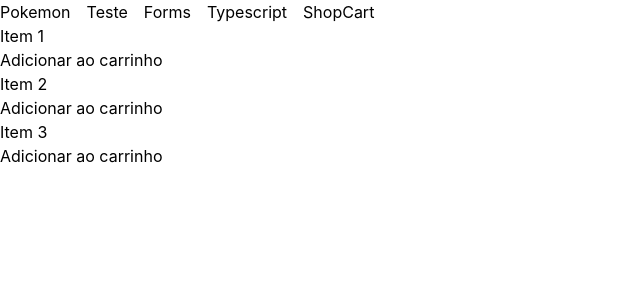
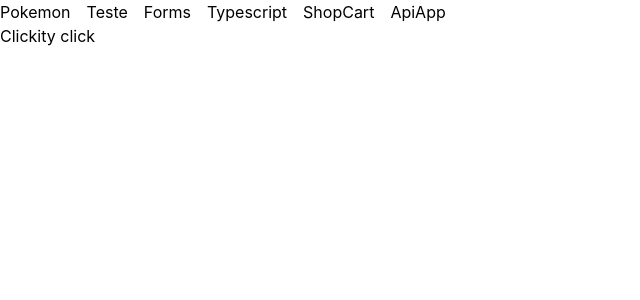
Before and after one commit to SamuelCB92/reusable-learning-project, a React (Create React App) app: page / in a window 1280 px wide. Shown: the top 300 px of the page, without its empty margins (0-640 px from the left). Built offline with nearby package versions, Linux system fonts and the light colour scheme.

Commit message:
new tab for main app

```diff
--- a/src/App.js
+++ b/src/App.js
@@ -5,9 +5,10 @@ import TestApp from "./components/apps/TestApp/TestApp";
 import FormsApp from "./components/apps/FormsApp/FormsApp";
 import TypeScriptApp from "./components/typescriptapps/TypeScriptApp.tsx";
 import CartApp from "./components/typescriptapps/ShoppingCartApp/CartApp";
+import ApiApp from "./components/apps/ApiApp/ApiApp";
 
 function App() {
-  const [currentApp, setCurrentApp] = useState("shopcart");
+  const [currentApp, setCurrentApp] = useState("apiapp");
 
   const renderApp = () => {
     switch (currentApp) {
@@ -21,8 +22,10 @@ function App() {
         return <TypeScriptApp />;
       case "shopcart":
         return <CartApp />;
+      case "apiapp":
+        return <ApiApp />;
       default:
-        return <CartApp />;
+        return <ApiApp />;
     }
   };
 
@@ -43,6 +46,9 @@ function App() {
         </button>
         <button className="mr-4" onClick={() => setCurrentApp("shopcart")}>
           ShopCart
+        </button>
+        <button className="mr-4" onClick={() => setCurrentApp("apiapp")}>
+          ApiApp
         </button>
       </nav>
       {renderApp()}
--- a/src/components/apps/ApiApp/ApiApp.js
+++ b/src/components/apps/ApiApp/ApiApp.js
@@ -1,8 +1,27 @@
 import { useState } from "react";
 
-export default function App() {
+export default function ApiApp() {
   const [isLoading, setIsLoading] = useState(false);
   const [error, setError] = useState("");
-  const [data, setData] = useState([]);
+  const [filteredUsers, setFilteredUsers] = useState([]);
   const [users, setUsers] = useState([]);
+  const [searchTerm, setSearchTerm] = useState("");
+
+  return <button onClick={fetchUsers}>Clickity click</button>;
+
+  async function fetchUsers() {
+    setIsLoading(true);
+    try {
+      console.log("fetching users");
+      const response = await fetch(
+        "https://jsonplaceholder.typicode.com/users"
+      );
+      console.log(`RESPONSE:`, response);
+      const data = await response.json();
+      setUsers([data]);
+      console.log(data.length);
+    } catch {
+      setError("error here");
+    }
+  }
 }
--- a/src/components/typescriptapps/ShoppingCartApp/CartApp.tsx
+++ b/src/components/typescriptapps/ShoppingCartApp/CartApp.tsx
@@ -11,10 +11,6 @@ export default function CartApp() {
   }
   type Cart = CartItem[];
 
-  const [item, setItem] = useState<Item>({
-    itemName: "",
-    itemPrice: null,
-  });
   const [cart, setCart] = useState<Cart>([]);
 
   function addToCart(props: string, props1: number) {
@@ -25,7 +21,7 @@ export default function CartApp() {
     };
     setCart((prevCart) => {
       const checkindex = prevCart.findIndex(
-        (prevItem) => prevItem.itemName === newCartItem.itemName
+        (prevItem) => prevItem.itemName === props
       );
       if (checkindex >= 0) {
         const newPrevCart = [...prevCart];
@@ -34,35 +30,71 @@ export default function CartApp() {
       }
       return [...prevCart, newCartItem];
     });
+  }
 
-    //setcart to newcartitem if itemcount 0, set to +1 if not
+  function removeFromCart(props: string, props1: number) {
+    setCart((prevCart) => {
+      const checkindex = prevCart.findIndex(
+        (prevItem) => prevItem.itemName === props
+      );
+      if (prevCart[checkindex]?.itemCount > 0) {
+        const newPrevCart = [...prevCart];
+        newPrevCart[checkindex].itemCount -= 1;
+        setCart((prev) => prev.filter((it) => it.itemCount > 0));
+        return newPrevCart;
+      }
+      return prevCart;
+    });
   }
 
   return (
     <div>
       <div>
-        <h1>Item 1</h1>
-        <button onClick={() => addToCart("Item 1", 50)}>
+        <div>
+          <h1>Item A</h1>
+          <button className="mr-4" onClick={() => addToCart("Item A", 50)}>
             Adicionar ao carrinho
+          </button>
+          <button className="mr-4" onClick={() => removeFromCart("Item A", 50)}>
+            Remover do carrinho
           </button>
         </div>
 
         <div>
-        <h1>Item 2</h1>
-        <button onClick={() => addToCart("Item 2", 10)}>
+          <h1>Item B</h1>
+          <button className="mr-4" onClick={() => addToCart("Item B", 10)}>
             Adicionar ao carrinho
+          </button>
+          <button className="mr-4" onClick={() => removeFromCart("Item B", 10)}>
+            Remover do carrinho
           </button>
         </div>
 
         <div>
-        <h1>Item 3</h1>
-        <button onClick={() => addToCart("Item 3", 12)}>
+          <h1>Item C</h1>
+          <button className="mr-4" onClick={() => addToCart("Item C", 12)}>
             Adicionar ao carrinho
           </button>
+          <button className="mr-4" onClick={() => removeFromCart("Item C", 12)}>
+            Remover do carrinho
+          </button>
+        </div>
+      </div>
+      <div className="">
+        <span className="fixed top-0 right-0 z-50 p-2 flex items-center gap-3 bg-green-200">
+          {cart.map((item, index) => (
+            <div key={index} className="flex flex-col items-center">
+              <span className="text-center font-medium">{item.itemName}</span>
+              <span className="mt-1 text-sm">{`x ${item.itemCount} - $${
+                item.itemPrice * item.itemCount
+              }`}</span>
+            </div>
+          ))}
+        </span>
       </div>
     </div>
   );
 }
 
 //criar itens iniciais -> clicar em itens -> mandar pro carrinho(mostrar preço e quantidade)
-//no carrinho, remover itens
+//Mostrar carrinho -> no carrinho, remover itens ou adicionar
--- a/src/index.js
+++ b/src/index.js
@@ -5,7 +5,7 @@ import App from "./App";
 
 const root = ReactDOM.createRoot(document.getElementById("root"));
 root.render(
-  <React.StrictMode>
-    <App />
-  </React.StrictMode>
+  //<React.StrictMode>
+  <App />
+  //</React.StrictMode>
 );
```
Also changed, not shown: src/components/apps/FormsApp/index.html (+31 -2 lines). Lines whose indentation alone changed are shown as unchanged.
